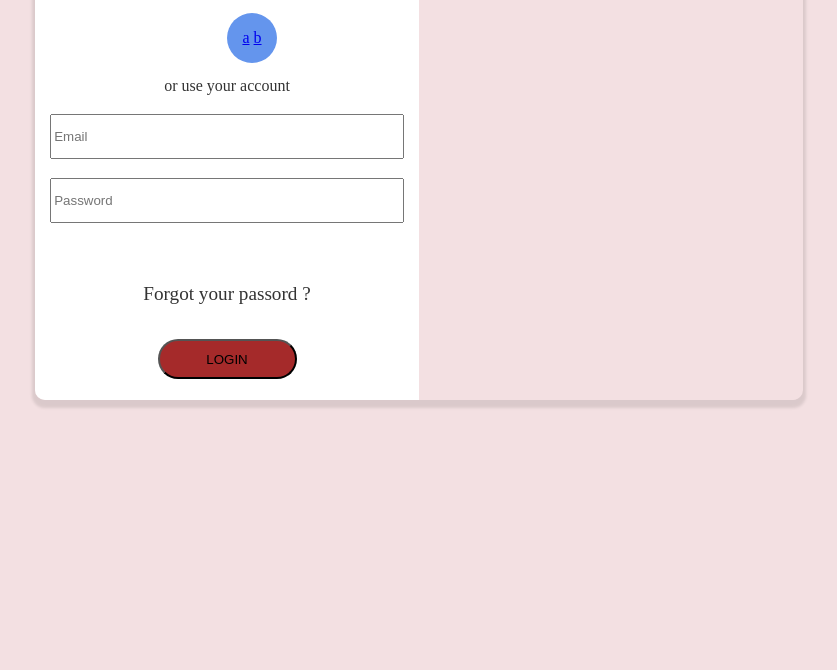
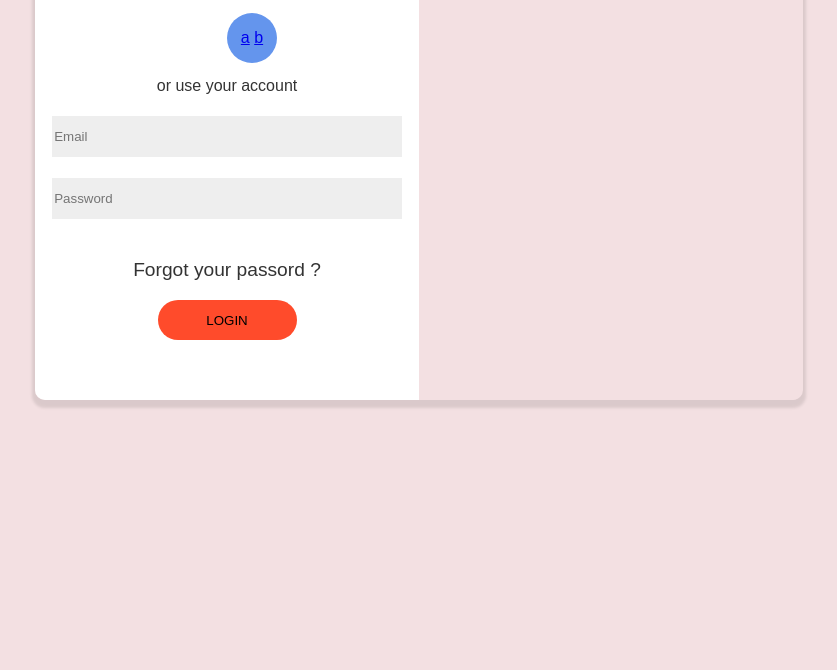
Before and after one commit to kiranrathor30697/8oct2021-form-design, a plain HTML site: page form2.html in a window 1280 px wide. Shown: the part 130-800 px from the top of the page, without its empty margins (221-1058 px from the left). Drawn offline with Linux system fonts and the light colour scheme.

Commit message:
form design continue

```diff
--- a/form2.html
+++ b/form2.html
@@ -9,7 +9,7 @@
             body{
                 margin: 0px;
                 background-color: #f3e0e2;
-
+                font-family: Arial, Helvetica, sans-serif;
             }
             .k_form2{
                 width: 768px;
@@ -41,14 +41,18 @@
                 width: 90%;
                 height: 39px;
                 margin-bottom: 16px;
+                background-color: #eee;
+                border:none;
+                margin-right:40px auto;
             }
             .btn{
                 width: 139px;
                 height: 40px;
                 display: block;
-                background-color: brown;
-                margin:20px auto;
+                background-color: #ff4b2b;
+                margin:5px auto;
                 border-radius: 30px;
+                border: none;
             }
             .link{
                 width: 50px;
@@ -57,6 +61,9 @@
                 border-radius: 50px;
                 background-color: cornflowerblue;
                 position: absolute;
+            }
+            .k_anchor1{
+                margin-top: 10px !important;
             }
             /*.k_box2{
                 background-image:-webkit-linear-gradient(left,#ff464c,blue) !important;
@@ -80,7 +87,7 @@
                         <input type="email" name="email" placeholder="Email">
                         <input type="password" name="passord" placeholder="Password">
                     </div>
-                    <a class="k_anchor" style="font-size:1.2em; margin-top:30px;" href="#">Forgot your passord ?</a>
+                    <a class="k_anchor k_anchor1" style="font-size:1.2em; margin-top:30px;" href="#">Forgot your passord ?</a>
                     <button class="btn">LOGIN</button>
                 </div>
 
```
